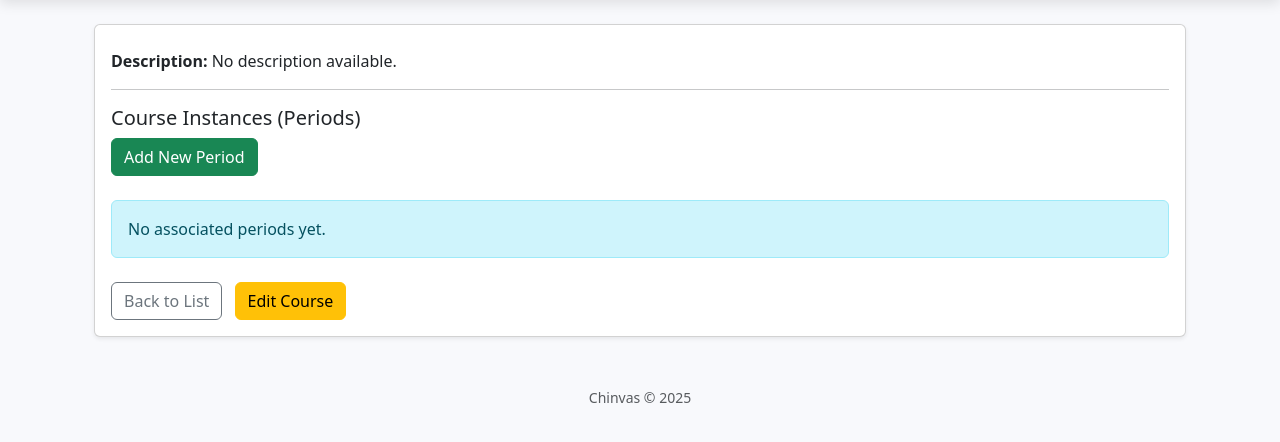
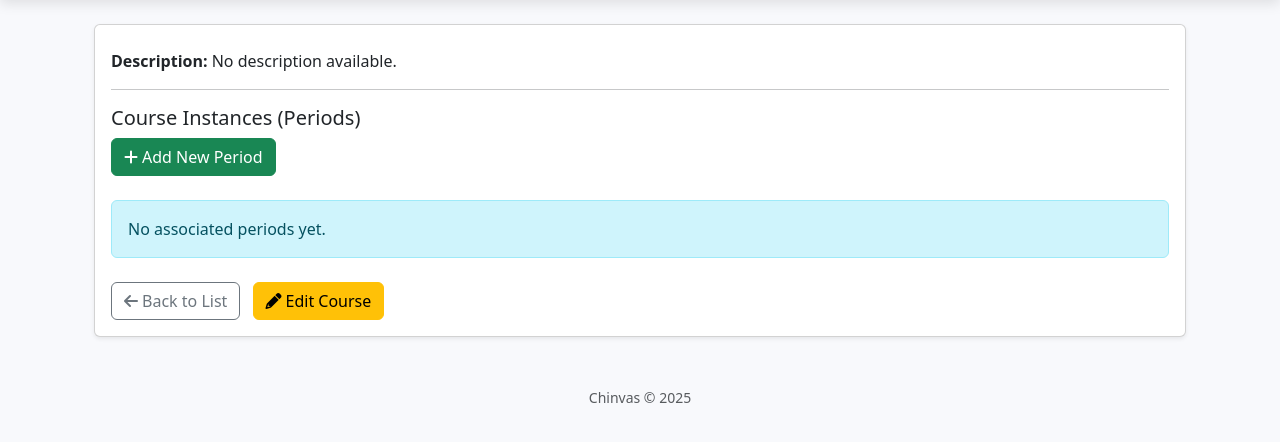
Before and after one commit to BorjaManterola/chinvas, a Flask app: template app/templates/courses/show.html in a window 1280 px wide. Shown: the part 78-520 px from the top of the page. Run offline with Flask 3, Linux system fonts and the light colour scheme; the template is opened without the code that fills it, so the values that code supplies are empty; parts of the project's set-up code (start-up, migrations or seed data) failed here and were passed over.

Commit message:
botones con iconos

```diff
--- a/app/templates/courses/form.html
+++ b/app/templates/courses/form.html
@@ -24,10 +24,10 @@
 
         <div class="d-flex justify-content-end">
             <a href="{{ url_for('course_routes.get_courses') }}" class="btn btn-outline-secondary me-2">
-                <i class="bi bi-arrow-left"></i> Cancel
+                <i class="fas fa-arrow-left me-1"></i>Cancel
             </a>
             <button type="submit" class="btn btn-success">
-                <i class="bi bi-save"></i> Save
+                <i class="fas fa-save me-1"></i>Save
             </button>
         </div>
     </form>
--- a/app/templates/courses/show.html
+++ b/app/templates/courses/show.html
@@ -13,7 +13,7 @@
             <h5>Course Instances (Periods)</h5>
 
             <a href="{{ url_for('period_routes.new_period_form', course_id=course.id) }}" class="btn btn-success mb-3">
-                <i class="bi bi-plus-lg"></i> Add New Period
+                <i class="fas fa-plus me-1"></i>Add New Period
             </a>
 
             {% if course.periods %}
@@ -25,15 +25,15 @@
                             </div>
                             <div class="d-flex gap-2">
                                 <a href="{{ url_for('period_routes.show_period', id=period.id) }}" class="btn btn-sm btn-info">
-                                    <i class="bi bi-eye"></i> View
+                                    <i class="fas fa-eye me-1"></i>View
                                 </a>
                                 <a href="{{ url_for('period_routes.edit_period_form', id=period.id) }}" class="btn btn-sm btn-warning">
-                                    <i class="bi bi-pencil"></i> Edit
+                                    <i class="fas fa-pencil-alt me-1"></i>Edit
                                 </a>
                                 <form method="POST" action="{{ url_for('period_routes.delete_period', id=period.id) }}"
                                       onsubmit="return confirm('Are you sure you want to delete this period?');">
                                     <button type="submit" class="btn btn-sm btn-danger">
-                                        <i class="bi bi-trash3"></i> Delete
+                                        <i class="fas fa-trash me-1"></i>Delete
                                     </button>
                                 </form>
                             </div>
@@ -46,10 +46,10 @@
 
             <div class="mt-4">
                 <a href="{{ url_for('course_routes.get_courses') }}" class="btn btn-outline-secondary">
-                    <i class="bi bi-arrow-left"></i> Back to List
+                    <i class="fas fa-arrow-left me-1"></i>Back to List
                 </a>
                 <a href="{{ url_for('course_routes.edit_course_form', id=course.id) }}" class="btn btn-warning ms-2">
-                    <i class="bi bi-pencil"></i> Edit Course
+                    <i class="fas fa-pencil-alt me-1"></i>Edit Course
                 </a>
             </div>
         </div>
--- a/app/templates/periods/form.html
+++ b/app/templates/periods/form.html
@@ -27,10 +27,10 @@
         <div class="d-flex justify-content-end">
             <a href="{{ url_for('course_routes.show_course', id=course.id if course else period.course_id) }}"
                class="btn btn-outline-secondary me-2">
-                <i class="bi bi-arrow-left"></i> Cancel
+                <i class="fas fa-arrow-left me-1"></i>Cancel
             </a>
             <button type="submit" class="btn btn-success">
-                <i class="bi bi-save"></i> Save
+                <i class="fas fa-save me-1"></i>Save
             </button>
         </div>
     </form>
--- a/app/templates/users/form.html
+++ b/app/templates/users/form.html
@@ -24,8 +24,8 @@
             <label for="entry_date" class="form-label">Entry Date</label>
             <input type="date" class="form-control" id="entry_date" name="entry_date" value="{{ user.entry_date if user else '' }}">
         </div>
-        <button type="submit" class="btn btn-primary"> {{ "Update" if user else "Save" }} </button>
-        <a href="{{ url_for('user_routes.get_users') }}" class="btn btn-secondary">Back</a>
+        <button type="submit" class="btn btn-primary"> <i class="fas fa-save me-1"></i>{{ "Update" if user else "Save" }} </button>
+        <a href="{{ url_for('user_routes.get_users') }}" class="btn btn-secondary"> <i class="fas fa-arrow-left me-1"></i>Back</a>
     </form>
 </div>
 
```
Also changed, not shown: app/templates/courses/index.html (+12 -8 lines), app/templates/periods/show.html (+6 -7 lines), app/templates/sections/form.html (+3 -8 lines), app/templates/users/index.html (+9 -3 lines).
